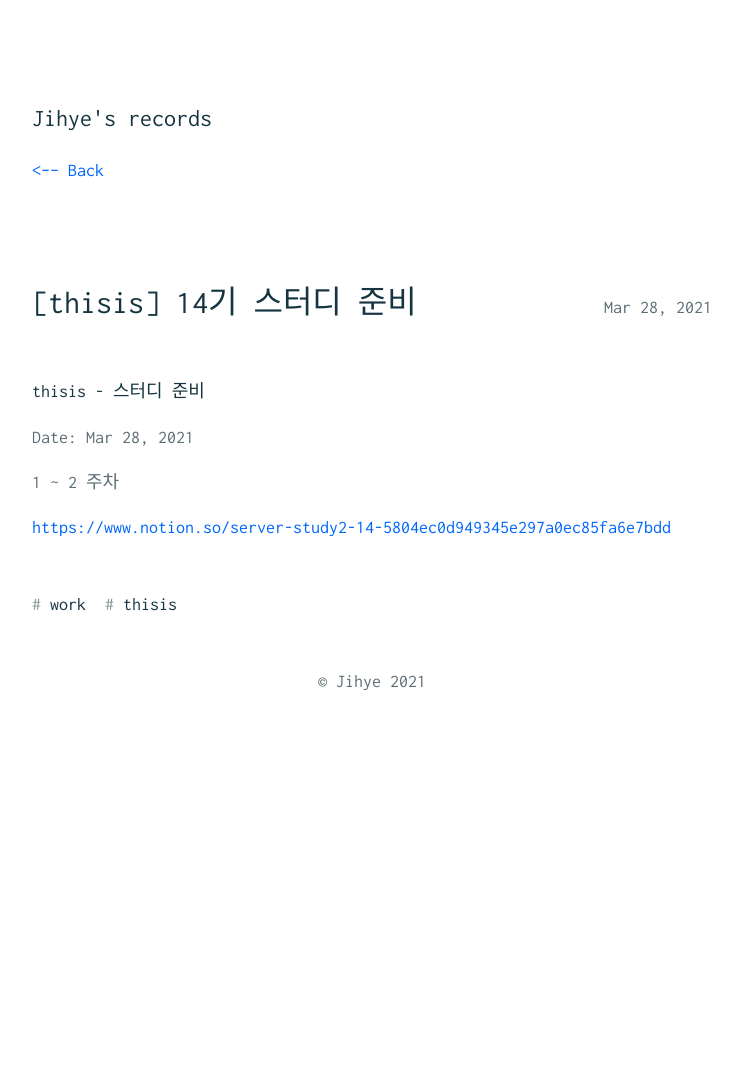
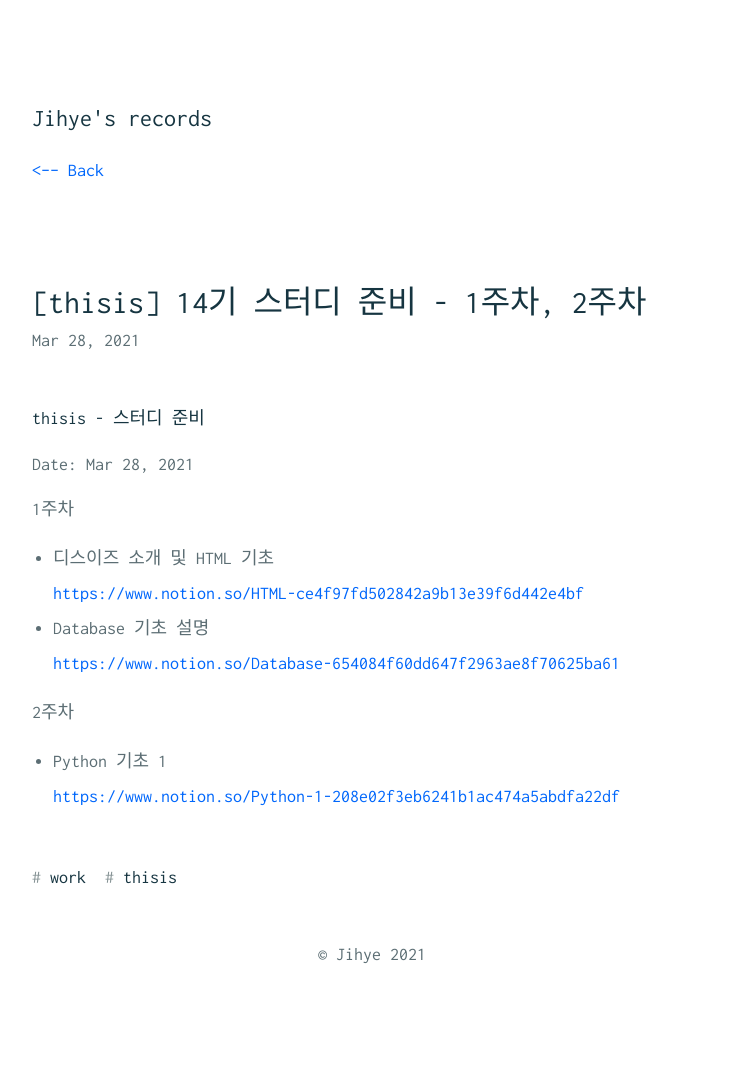
Before and after one commit to wijihye/wijihye.github.io, a Jekyll site: the page built from _posts/2021-03-28-[thisis]Ready_for_study.md, in a window 1280 px wide. Shown: the whole page, without its empty margins (268-1008 px from the left). Built offline with Jekyll 4.4.1, drawn with Linux system fonts in a browser that asks for light colours; before the commit the page ends 900 px from its top, so only the background shows below that.

Commit message:
modify post thisis study

```diff
--- a/_posts/2021-03-28-[thisis]Ready_for_study.md
+++ b/_posts/2021-03-28-[thisis]Ready_for_study.md
@@ -1,6 +1,6 @@
 ---
 layout: post
-title: '[thisis] 14기 스터디 준비'
+title: '[thisis] 14기 스터디 준비 - 1주차, 2주차'
 tags: [work, thisis]
 ---
 
@@ -8,6 +8,15 @@ tags: [work, thisis]
 
 Date: Mar 28, 2021
 
-1 ~ 2 주차
+1주차
 
-[https://www.notion.so/server-study2-14-5804ec0d949345e297a0ec85fa6e7bdd](https://www.notion.so/server-study2-14-5804ec0d949345e297a0ec85fa6e7bdd)
+- 디스이즈 소개 및 HTML 기초
+  [https://www.notion.so/HTML-ce4f97fd502842a9b13e39f6d442e4bf](https://www.notion.so/HTML-ce4f97fd502842a9b13e39f6d442e4bf)
+
+- Database 기초 설명
+  [https://www.notion.so/Database-654084f60dd647f2963ae8f70625ba61](https://www.notion.so/Database-654084f60dd647f2963ae8f70625ba61)
+
+2주차
+
+- Python 기초 1
+  [https://www.notion.so/Python-1-208e02f3eb6241b1ac474a5abdfa22df](https://www.notion.so/Python-1-208e02f3eb6241b1ac474a5abdfa22df)
```
Also changed, not shown: _posts/2021-05-06-[thisis]Ready_for_study2.md (+29 -0 lines).
